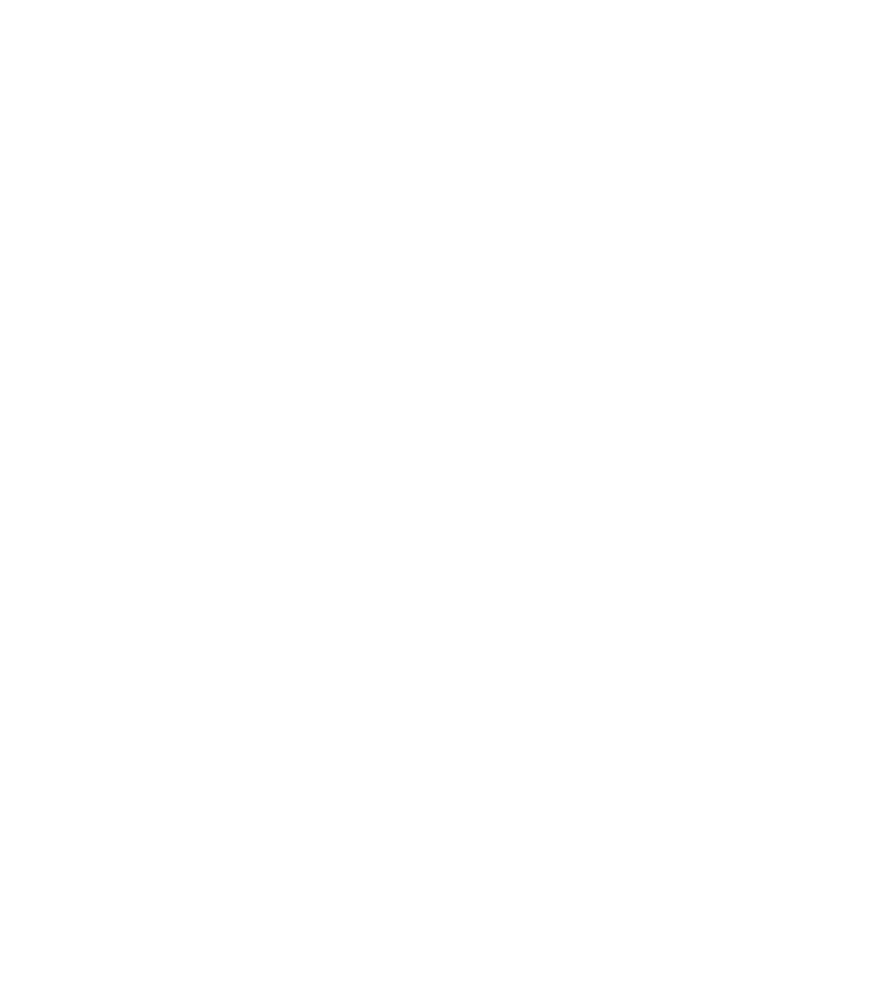
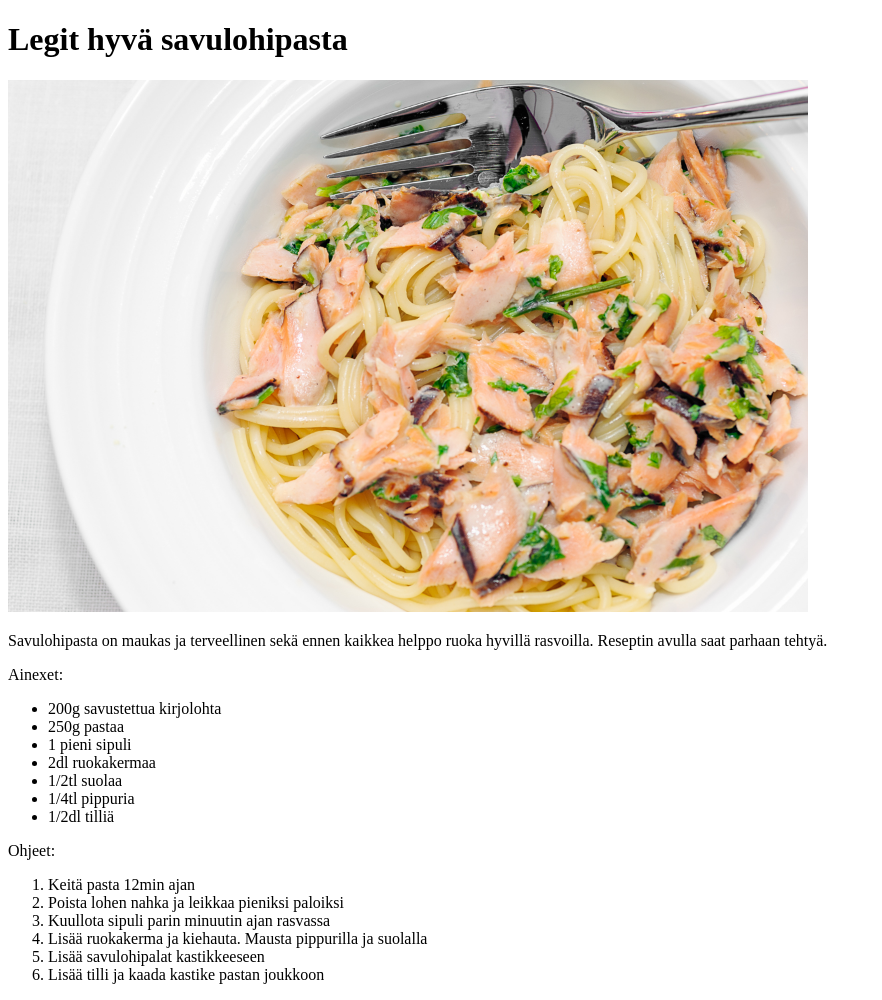
Before and after one commit to AxelHyp/Recipe-test, a plain HTML site: page pages/Savulohipasta.html in a window 1280 px wide. Shown: the whole page, without its empty margins (0-882 px from the left). Before the commit the page ends 800 px from the top, so only its background shows below. Drawn offline with Linux system fonts and the light colour scheme.

Commit message:
finish savulohipasta page and fix picture sizes
Made all the pictures 800 pixels wide for consistensy

```diff
--- a/pages/Savulohipasta.html
+++ b/pages/Savulohipasta.html
@@ -0,0 +1,32 @@
+<!DOCTYPE html>
+<html lang="en">
+<head>
+    <meta charset="UTF-8">
+    <meta name="viewport" content="width=device-width, initial-scale=1.0">
+    <title>Document</title>
+</head>
+<body>
+    <h1>Legit hyvä savulohipasta</h1>
+    <img src="../img/savulohipasta.jpg" alt="Kuva savulohipastasta" width="800">
+    <p>Savulohipasta on maukas ja terveellinen sekä ennen kaikkea helppo ruoka hyvillä rasvoilla. Reseptin avulla saat parhaan tehtyä.</p>
+    <p>Ainexet:</p>
+    <ul>
+        <li>200g savustettua kirjolohta</li>
+        <li>250g pastaa</li>
+        <li>1 pieni sipuli</li>
+        <li>2dl ruokakermaa</li>
+        <li>1/2tl suolaa</li>
+        <li>1/4tl pippuria</li>
+        <li>1/2dl tilliä</li>
+    </ul>
+    <p>Ohjeet:</p>
+    <ol>
+        <li>Keitä pasta 12min ajan</li>
+        <li>Poista lohen nahka ja leikkaa pieniksi paloiksi</li>
+        <li>Kuullota sipuli parin minuutin ajan rasvassa</li>
+        <li>Lisää ruokakerma ja kiehauta. Mausta pippurilla ja suolalla</li>
+        <li>Lisää savulohipalat kastikkeeseen</li>
+        <li>Lisää tilli ja kaada kastike pastan joukkoon</li>
+    </ol>
+</body>
+</html>
```
Also changed, not shown: pages/Makaronilaatikko.html (+1 -1 lines), pages/Nistipata.html (+1 -1 lines), img/savulohipasta.jpg (added).
